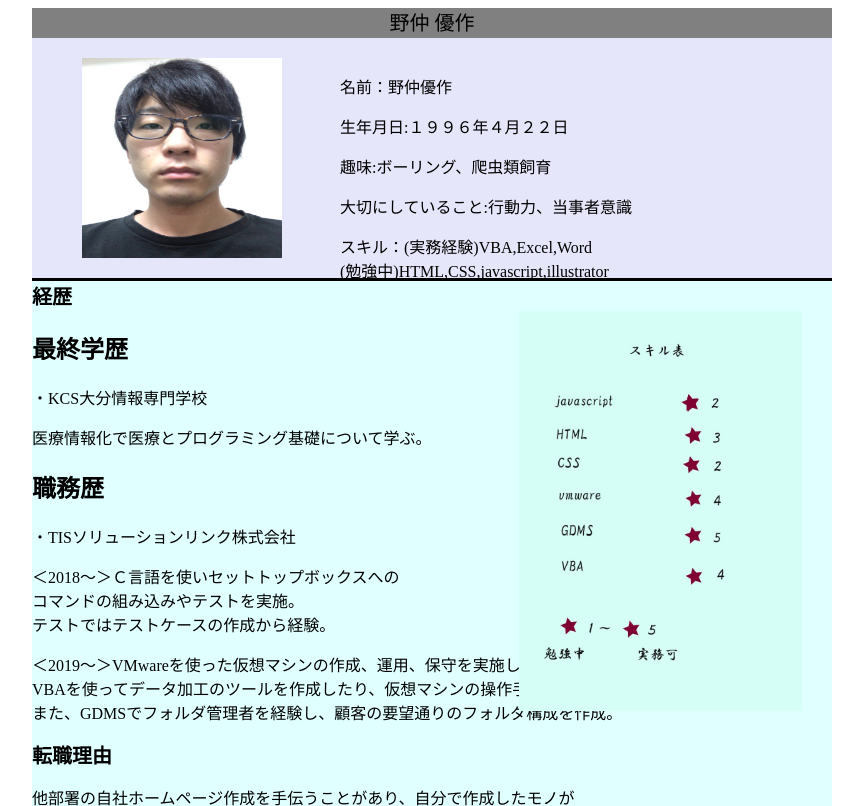
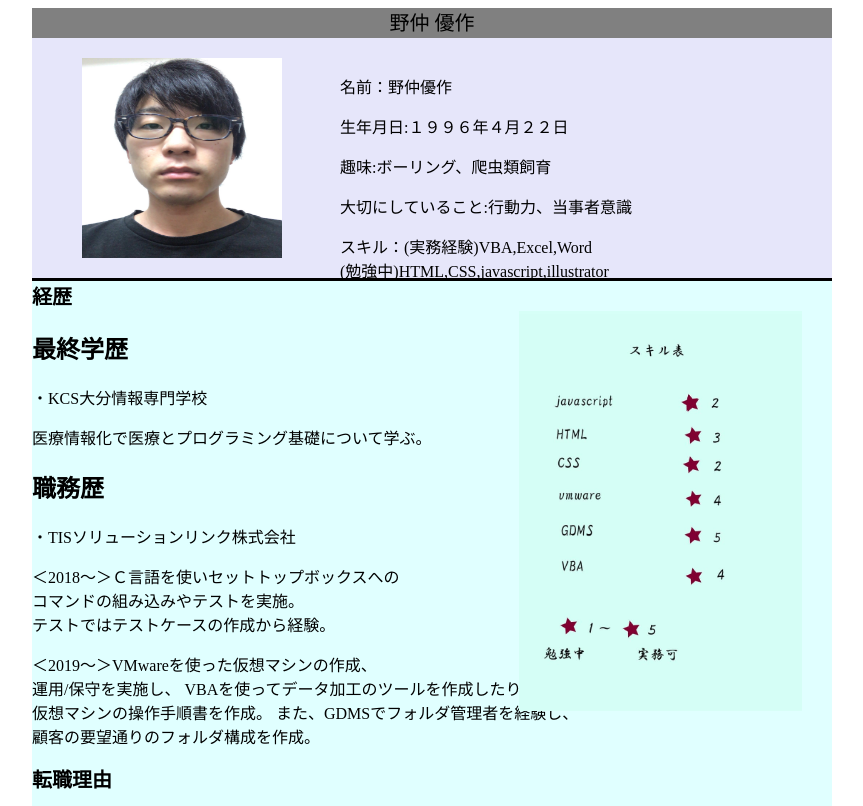
Before and after one commit to nonakanosaito/nonakanosaito.github.io2, a plain HTML site: page index.html in a window 1280 px wide. Shown: the top 806 px of the page, without its empty margins (208-1071 px from the left). Drawn offline with Linux system fonts and the light colour scheme; a script that the page names is missing.

Commit message:
Update index.html

```diff
--- a/index.html
+++ b/index.html
@@ -38,9 +38,9 @@
         コマンドの組み込みやテストを実施。<br>
     テストではテストケースの作成から経験。</p>
 
-    <p>＜2019～＞VMwareを使った仮想マシンの作成、運用、保守を実施し、<br>
-    VBAを使ってデータ加工のツールを作成したり、仮想マシンの操作手順書を作成。<br>
-また、GDMSでフォルダ管理者を経験し、顧客の要望通りのフォルダ構成を作成。</p>
+    <p>＜2019～＞VMwareを使った仮想マシンの作成、<br>運用/保守を実施し、
+    VBAを使ってデータ加工のツールを作成したり、<br>仮想マシンの操作手順書を作成。
+また、GDMSでフォルダ管理者を経験し、<br>顧客の要望通りのフォルダ構成を作成。</p>
 <img class="skill" src="skill.jpg" alt="skill">
     <h1>転職理由</h1>
     <p>他部署の自社ホームページ作成を手伝うことがあり、自分で作成したモノが<br>
```
